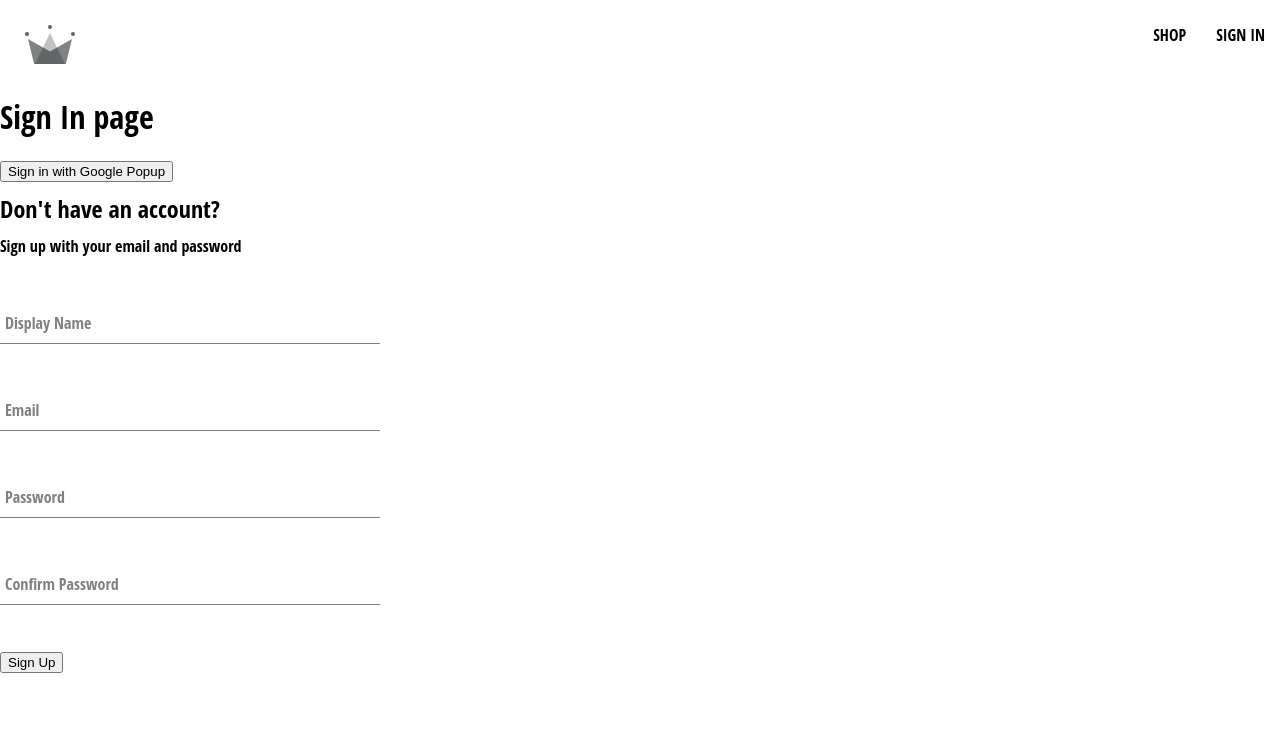
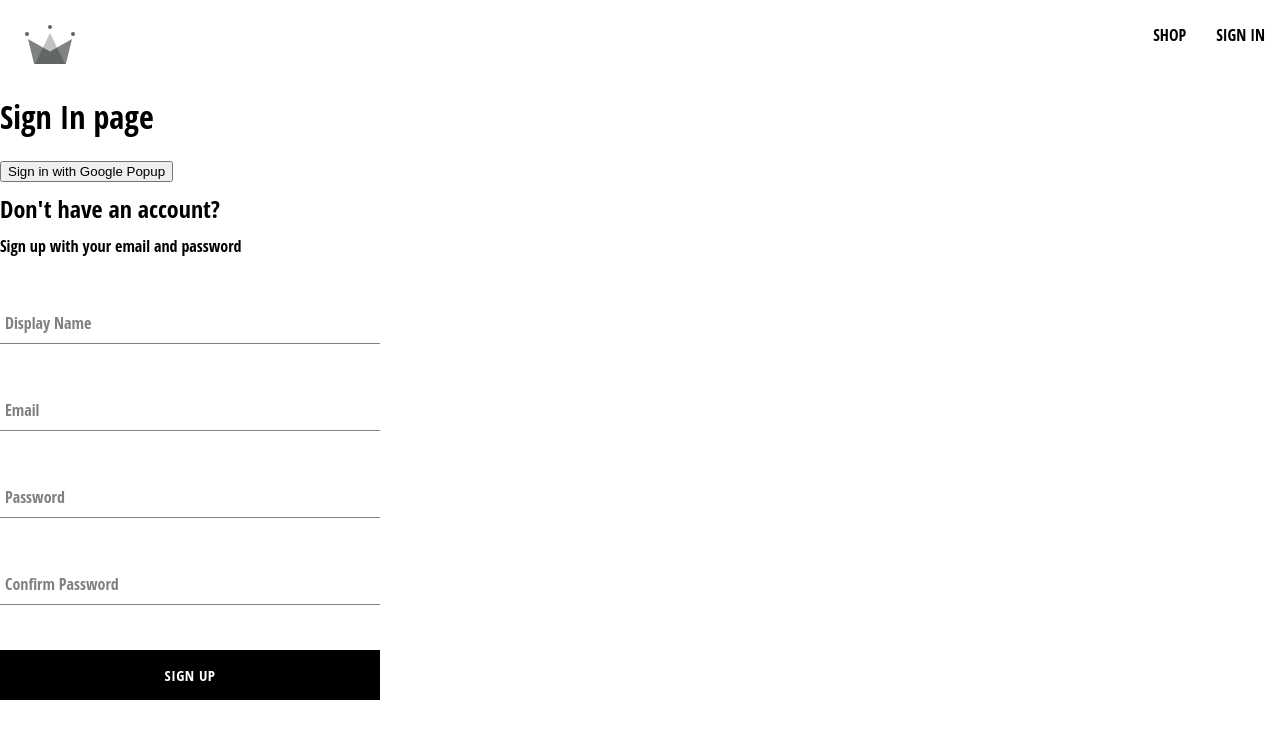
Before and after one commit to OscarMesh/crwn-clowthing-oscar, a React (Create React App) app: page /sign-in in a window 1280 px wide. Shown: the top 738 px of the page. Built offline with nearby package versions, Linux system fonts and the light colour scheme; the HTML template or start-up script is replaced by a standard one.

Commit message:
added Button component

```diff
--- a/src/componets/button/button.component.jsx
+++ b/src/componets/button/button.component.jsx
@@ -0,0 +1,20 @@
+import "./button.styles.scss";
+
+const BUTTON_TYPE_CLASSES = {
+  google: "google-sign-in",
+  inverted: "inverted",
+};
+
+const Button = ({ children, buttonType, ...otherProps }) => {
+  return (
+    <div
+      className={`button-container ${BUTTON_TYPE_CLASSES[buttonType]}`}
+      {...otherProps}
+    >
+      {children}
+    </div>
+  );
+};
+
+
+export default Button;
--- /dev/null
+++ b/src/componets/button/button.styles.scss
@@ -0,0 +1,41 @@
+.button-container {
+  min-width: 165px;
+  width: auto;
+  height: 50px;
+  letter-spacing: 0.5px;
+  line-height: 50px;
+  padding: 0 35px 0 35px;
+  font-size: 15px;
+  background-color: black;
+  color: white;
+  text-transform: uppercase;
+  font-family: "Open Sans Condensed";
+  font-weight: bolder;
+  border: none;
+  cursor: pointer;
+  display: flex;
+  justify-content: center;
+  &:hover {
+    background-color: white;
+    color: black;
+    border: 1px solid black;
+  }
+  &.google-sign-in {
+    background-color: #4285f4;
+    color: white;
+    &:hover {
+      background-color: #357ae8;
+      border: none;
+    }
+  }
+  &.inverted {
+    background-color: white;
+    color: black;
+    border: 1px solid black;
+    &:hover {
+      background-color: black;
+      color: white;
+      border: none;
+    }
+  }
+}
--- a/src/componets/sign-up-form/sign-up-form.component.js
+++ b/src/componets/sign-up-form/sign-up-form.component.js
@@ -8,6 +8,7 @@
 } from "../../utils/firebase/firebase.utils";
 
 import './sign-up-form.styles.scss'
+import Button from "../button/button.component";
 
 const defaultFormFields = {
   displayName: "",
@@ -59,7 +60,6 @@
         <h2>Don't have an account?</h2>
       <span>Sign up with your email and password</span>
       <form onSubmit={handleSubmit}>
-
         <FormInput
         label='Display Name'
           type="text"
@@ -98,7 +98,7 @@
           name="confirmPassword"
           value={confirmPassword}
         />
-        <button type="submit"> Sign Up</button>
+        <Button type="submit"> Sign Up</Button>
       </form>
     </div>
   );
```
